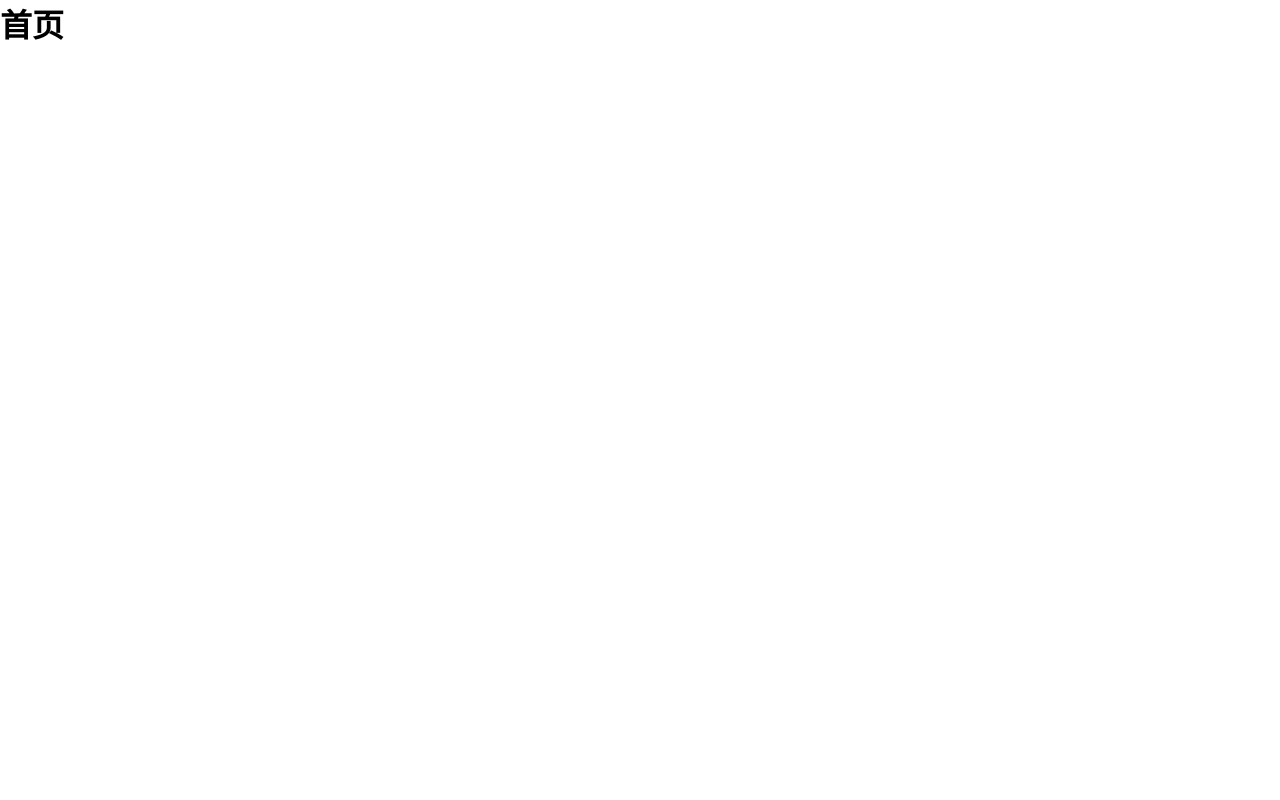
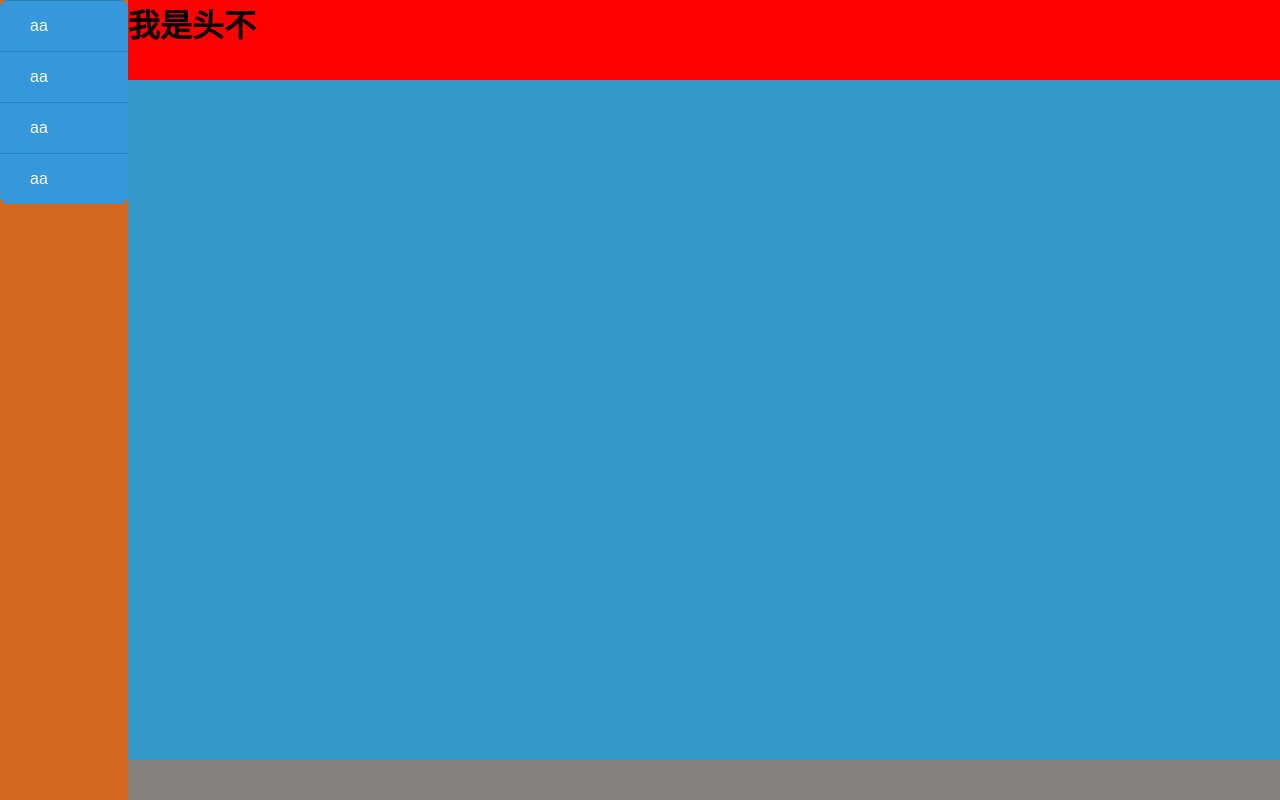
Before and after one commit to wei-gen/lwg-admin-web, a React (Create React App) app: page /home in a window 1280 px wide. Built offline with nearby package versions, Linux system fonts and the light colour scheme.

Commit message:
测试新建布局

```diff
--- a/src/page/Home/index.js
+++ b/src/page/Home/index.js
@@ -1,4 +1,8 @@
 import React from 'react';
+import './index.css';
+import CommonLayout from '../../layout';
+import Sider from '../../components/Sider';
+import Header from '../../components/Header';
 
 export default class Home extends React.Component {
 
@@ -8,7 +12,12 @@ export default class Home extends React.Component {
     render() {
         return (
             <div className="home-container">
-                <h1>首页</h1>
+
+                <CommonLayout>
+                    <Sider/>
+                    <Header/>
+                </CommonLayout>
+
             </div>
         )
     }
```
